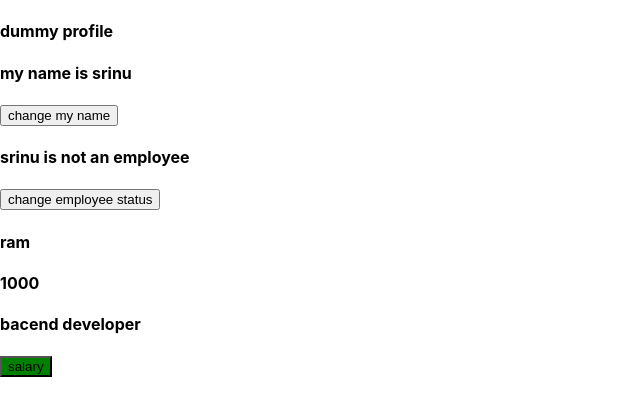
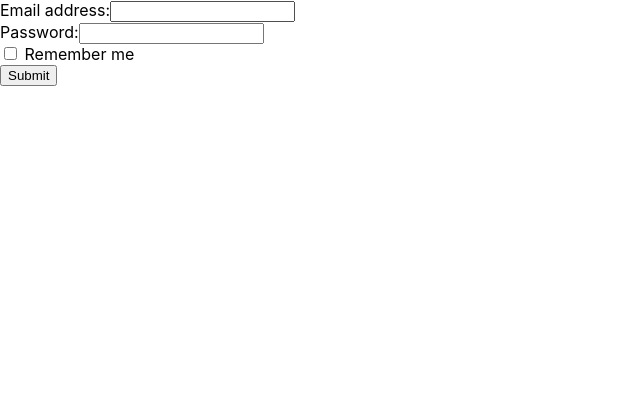
Before and after one commit to srinukk/react_class1, a React (Create React App) app: page / in a window 1280 px wide. Shown: the top 416 px of the page, without its empty margins (0-640 px from the left). Built offline with nearby package versions, Linux system fonts and the light colour scheme.

Commit message:
form validations by using uncontrolled component

```diff
--- a/src/App.js
+++ b/src/App.js
@@ -3,7 +3,8 @@
 // import Buttoncomponent from "./components/button/button"
 
 // import Recipecomponent from "./components/productinglist/recipelist"
-import Profilecomponent from "./components/profile/profile"
+import Uncontrolledform from "./components/form/uncontrolled"
+// import Profilecomponent from "./components/profile/profile"
 
 
 
@@ -16,7 +17,7 @@ const Hello = ()=>{
 return(
   <>
 
-<Profilecomponent/>
+<Uncontrolledform/>
 
 
   </>
--- /dev/null
+++ b/src/components/form/uncontrolled.js
@@ -0,0 +1,61 @@
+import { useRef, useState } from "react"
+
+
+const Uncontrolledform = () =>{
+    const emailref = useRef();
+    const passwordref = useRef();
+    const [error,seterror]= useState("")
+    const handleform = (event) =>{
+      event.preventDefault();
+        const email= emailref.current.value
+        const password=passwordref.current.value
+        const testregex=/code/
+        const passwordregex=/[0-9]/
+        if(testregex.test(email) && passwordregex.test(password)){
+            seterror("")
+        }
+        else{
+          seterror("invalid user credentials")
+        }
+        const logform = {
+                email:email,
+                password:password
+        }
+        console.log(logform)
+
+
+
+
+    }
+    return(
+        <>
+        <form onSubmit={handleform}>
+  <div className="form-group">
+    <label htmlFor="email">Email address:</label>
+    <input
+    type="email"
+    className="form-control"
+    id="email"
+    ref={emailref}
+    />
+  </div>
+  <div className="form-group">
+    <label htmlFor="pwd">Password:</label>
+    <input type="password" className="form-control" id="pwd" ref={passwordref} />
+  </div>
+  {error && <span style={{color:"red"}}>invalid user credentials</span>}
+  <div className="checkbox">
+    <label>
+      <input type="checkbox" /> Remember me
+    </label>
+  </div>
+  <button type="submit" className="btn btn-default">
+    Submit
+  </button>
+</form>
+
+
+        </>
+    )
+}
+export default Uncontrolledform
```
